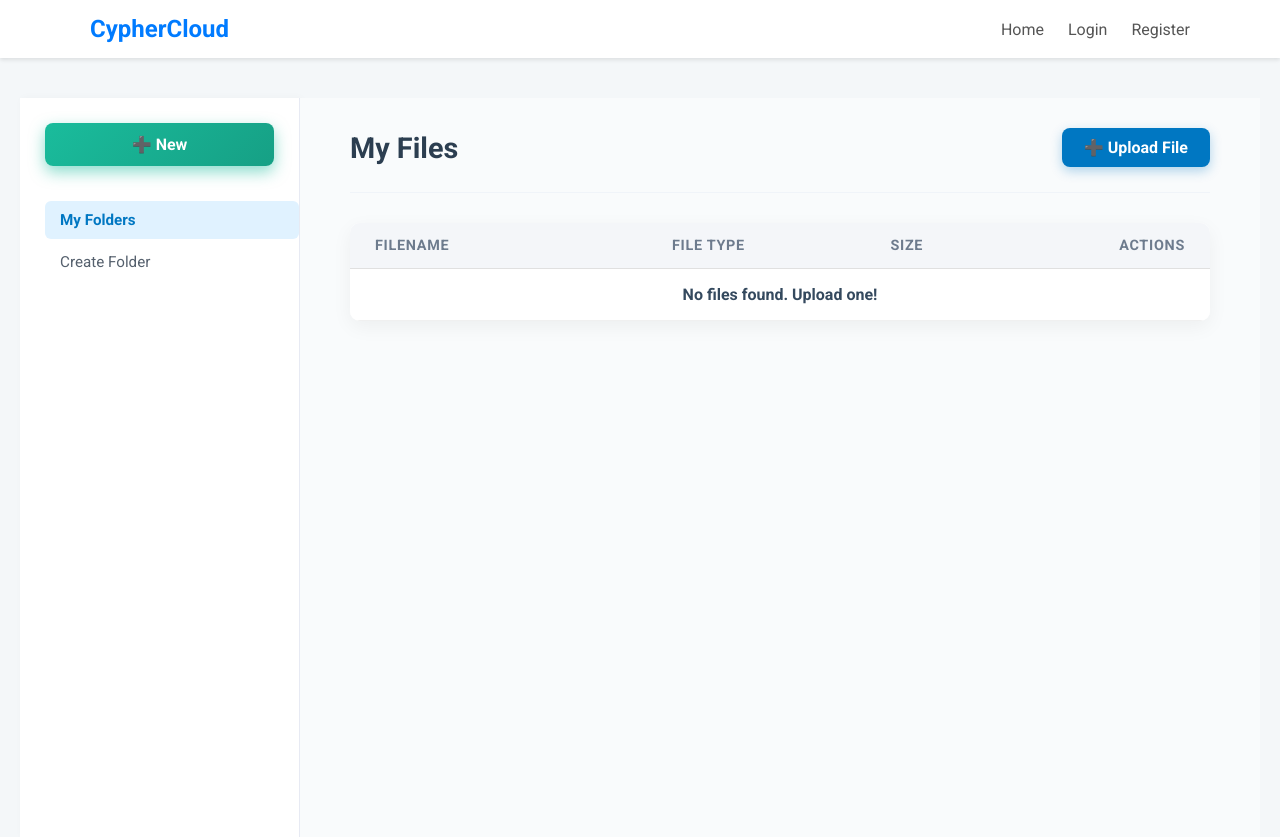
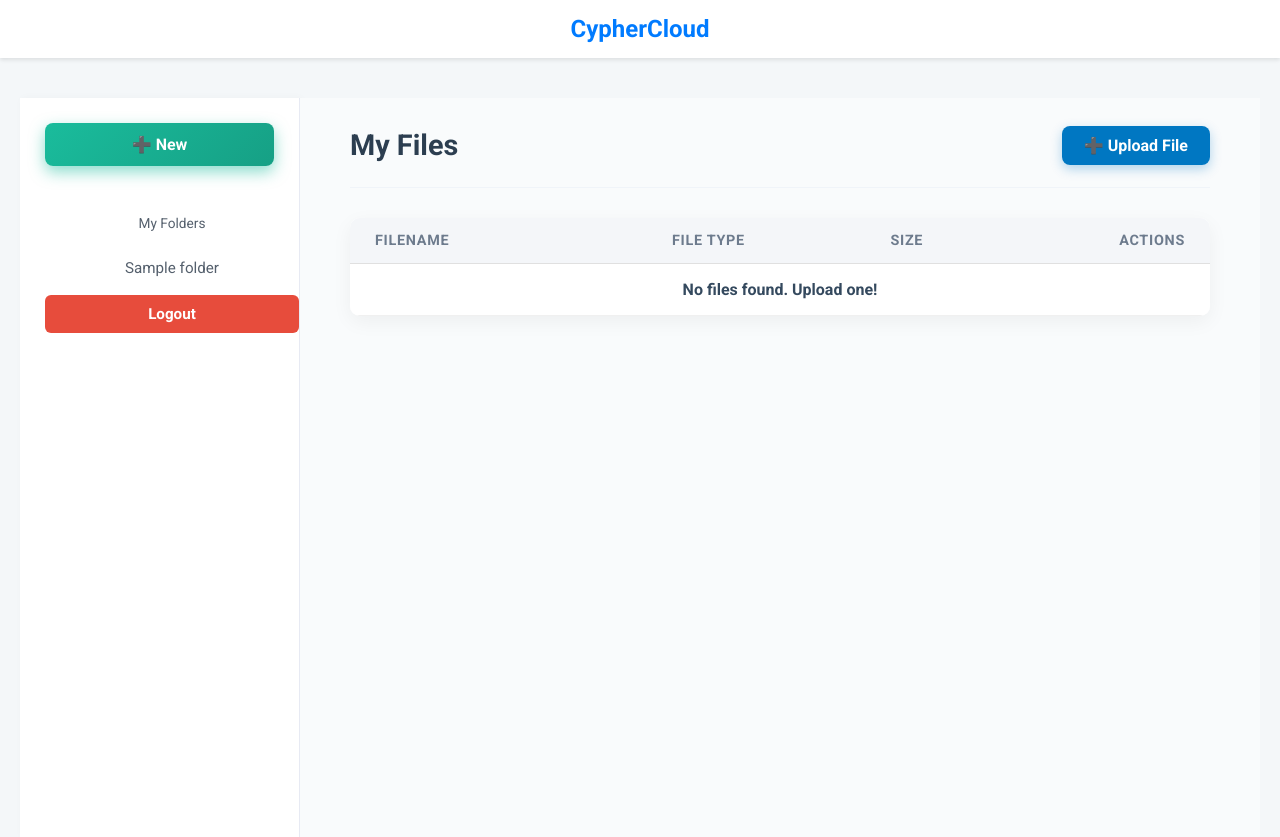
Before and after one commit to mubeenfatima717/cyphercloud, a Django app: page /drive/upload/ in a window 1280 px wide. Shown: the top 837 px of the page. Run offline with Django 5.2, Linux system fonts and the light colour scheme; a user stored in the database is signed in; tables that the repository leaves empty hold one stand-in row (values such as "Sample post").

Commit message:
feat: Implement user logout with confirmation and styling

```diff
--- a/authentication_app/templates/authentication_app/login.html
+++ b/authentication_app/templates/authentication_app/login.html
@@ -5,6 +5,9 @@
     <form action="{% url 'login' %}" method="post">
         {% csrf_token %}
         <h1>Login</h1>
+        {% if message %}
+            <p style="color: red; text-align: center; margin-bottom: 10px;">{{ message }}</p>
+        {% endif %}
         <div class="input-box">
             <input type="text" placeholder="Username" name="username" required>
             <i class='bx bx-user'></i>
@@ -15,7 +18,6 @@
         </div>
         <div class="remember-forgot">
             <label><input type="checkbox">Remember Me</label>
-            <a href="#">Forgot password?</a>
         </div>
         <button type="submit" class="btn">Log In</button>
         <p>Don't have an account?<a href="{% url 'sign_up' %}">Register Here</a></p>
--- a/authentication_app/views.py
+++ b/authentication_app/views.py
@@ -10,7 +10,7 @@
 from django.contrib.auth import logout
 
 
-# if user opens the registeration page
+# if registeration pageis opened
 def register_view(request):
 
      #it checks if user press the registeration btn to register in website
@@ -24,7 +24,7 @@
          #checking if user already exist in the database
          if User.objects.filter(username=input_username).exists():
             #  return HttpResponse("user already exists")
-            return render(request, 'authentication_app/login.html' , {'message' : 'user exists'} )
+            return render(request, 'authentication_app/login.html', {'message': 'Account already exists. Please Log In.'})
          else:
              # TODO: all teh equvalent commands for the commands in sql
              new_user = User.objects.create_user(input_username , input_email , input_password)
--- a/static/css/style.css
+++ b/static/css/style.css
@@ -26,7 +26,7 @@
 
 .navbar {
     display: flex;
-    justify-content: space-between;
+    justify-content: center; /* Changed from space-between to center */
     align-items: center;
     padding: 15px 50px;
     max-width: 1200px;
@@ -131,9 +131,10 @@
     background: #0056b3;
 }
 
+/* ADJUSTED CSS: Sets content to start (left) after removing the 'Forgot password' link */
 .remember-forgot {
     display: flex;
-    justify-content: space-between;
+    justify-content: flex-start; /* Changed from space-between */
     font-size: 0.9em;
     margin: -15px 0 15px;
 }
@@ -195,6 +196,8 @@
     border-right: 1px solid #e7eaf3;
     box-shadow: 2px 0 8px rgba(0, 0, 0, 0.03);
     font-size: 0.95rem;
+    display: flex;
+    flex-direction: column;
 }
 
 /* Sidebar "New" Button (Primary Action - Teal Gradient accent for high visibility) */
@@ -220,6 +223,24 @@
     box-shadow: 0 8px 18px rgba(26, 188, 156, 0.7);
     transform: translateY(-2px);
 }
+/* --- Logout Button in Sidebar --- */
+.logout-button {
+    margin-top: auto;  /* Pushes this item to the bottom of the flex container */
+    margin-right: 25px; /* Matches the sidebar's right padding, keeping it aligned */
+    margin-bottom: 10px; /* Some space from the very bottom edge */
+
+    background-color: #e74c3c; /* A strong, clear red */
+    color: white !important; /* White text for contrast */
+
+    border-radius: 6px; /* Matches the other sidebar link styles */
+    text-align: center; /* Ensures the text is centered */
+    font-weight: 600 !important; /* Makes the font bold */
+}
+
+.logout-button:hover {
+    background-color: #c0392b !important; /* A darker red on hover for feedback */
+    color: white !important; /* Keep the text white */
+}
 
 /* Sidebar Links - Improved Hierarchy and Spacing */
 .sidebar-link {
@@ -232,6 +253,8 @@
     border-radius: 6px;
     transition: background-color 0.2s, color 0.2s;
     font-weight: 500;
+     display: flex;
+    flex-direction: column;
 }
 
 .sidebar-link:hover {
--- a/storage_app/urls.py
+++ b/storage_app/urls.py
@@ -5,4 +5,9 @@
 
     path('dashboard/', views.upload_view, name='dashboard'),
      path('upload/', views.upload_view, name='upload_file'),
+     path('download/<int:file_id>/', views.download_file, name='download_file'),
+     path('delete/<int:file_id>/', views.delete_file, name='delete_file'),
+     path('create_folder/', views.create_folder, name='create_folder'),
+    path('dashboard/<int:folder_id>/', views.upload_view, name='dashboard_folder'),
+
 ]
--- a/storage_app/views.py
+++ b/storage_app/views.py
@@ -1,54 +1,109 @@
 from django.shortcuts import render, redirect
 from .models import File
-#functions from other files
+from .models import Folder
+# import os
+# from django.conf import settings
+from django.http import HttpResponse
+
+# Functions from other files
 from ai_classifier_app.classifier import analyze_file_type
 from security_app.encryption import encrypt
-
-# Imports added by teammate
-import os
-from django.conf import settings
-from django.http import HttpResponse
 from security_app.encryption import decrypt
 
-def upload_view(request):
-    # if not loged in
+
+
+
+
+
+#view for the dashboard and uploads
+def upload_view(request, folder_id=None):
     if not request.user.is_authenticated:
         return redirect('login')
 
-    #if file is uploaded
+    #when file is uploaded
     if request.method == 'POST':
-        f = request.FILES.get('file_input') # getting file
+        uploaded_file = request.FILES.get('file_input')
+        parent_folder_id = request.POST.get('folder_id')
 
-        if f:
-            #reading the file
-            data = f.read()
-            ftype = analyze_file_type(f.name)#type of file
-            locked_data = encrypt(data)#encrypting it
+        parent_folder = None
+        if parent_folder_id:
 
-            #in data base
+            parent_folder = Folder.objects.filter(owner=request.user, id=parent_folder_id).first()
+
+        if uploaded_file:
+            data = uploaded_file.read()
+            ftype = analyze_file_type(uploaded_file.name)
+            locked_data = encrypt(data)
+
             File.objects.create(
-                owner = request.user,
-                file_name = f.name,
-                file_data = locked_data,
-                file_type = ftype,
-                file_size = f.size
+                owner=request.user,
+                file_name=uploaded_file.name,
+                file_data=locked_data,
+                file_type=ftype,
+                file_size=uploaded_file.size,
+                folder=parent_folder
             )
-            return redirect('dashboard')
 
-    return render(request, 'storage/dashboard.html')
+        # redirect the user back to the folder they were in
+        if parent_folder:
+            return redirect('dashboard_folder', folder_id=parent_folder.id)
+        return redirect('dashboard')
 
-#function to download file
+    # get request of user
+    current_folder = None
+    if folder_id:
+        # specific folder
+        current_folder = Folder.objects.filter(owner=request.user, id=folder_id).first()
+
+    if current_folder:
+        #files that are inside the current folder
+        files = File.objects.filter(owner=request.user, folder=current_folder)
+    else:
+        #files that are in the root not in any folder
+        files = File.objects.filter(owner=request.user, folder__isnull=True)
+
+    # all folders to display in the sidebar
+    folders = Folder.objects.filter(owner=request.user)
+
+    context = {
+        'files': files,
+        'folders': folders,
+        'current_folder': current_folder,
+    }
+    return render(request, 'storage/dashboard.html', context)
+
+
 def download_file(request, file_id):
-    file_obj = File.objects.get(id=file_id)
-    # Note: ensure 'encrypted_name' exists in your model, otherwise this might need adjustment later
-    # For now, we assume the teammate's code logic is sound for their feature.
-    file_path = os.path.join(settings.MEDIA_ROOT, file_obj.encrypted_name)
+    f = File.objects.get(id=file_id, owner=request.user)
+    locked_data = f.file_data
+    original_data = decrypt(locked_data)
+    response = HttpResponse(original_data, content_type='application/octet-stream')
+    response['Content-Disposition'] = f'attachment; filename="{f.file_name}"'
+    return response
 
-    with open(file_path, 'rb') as f:
-        encrypted_data = f.read()
 
-    decrypted_data = decrypt(encrypted_data)
+def delete_file(request, file_id):
+    if not request.user.is_authenticated:
+        return redirect('login')
+    file_to_delete = File.objects.filter(id=file_id, owner=request.user).first()
 
-    response = HttpResponse(decrypted_data, content_type='application/octet-stream')
-    response['Content-Disposition'] = f'attachment; filename="{file_obj.file_name}"'
-    return response
+    # Store the folder ID before deleting the file
+    if file_to_delete and file_to_delete.folder:
+        folder_id = file_to_delete.folder.id
+        file_to_delete.delete()
+        return redirect('dashboard_folder', folder_id=folder_id)
+    elif file_to_delete:
+        file_to_delete.delete()
+
+    return redirect('dashboard')
+
+
+def create_folder(request):
+    if not request.user.is_authenticated:
+        return redirect('login')
+    if request.method == 'POST':
+        folder_name = request.POST.get('folder_name')
+        if folder_name:
+            Folder.objects.create(name=folder_name, owner=request.user)
+        return redirect('dashboard')
+    return render(request, 'storage/create_folder.html')
--- a/templates/base.html
+++ b/templates/base.html
@@ -6,6 +6,8 @@
     <meta name="viewport" content="width=device-width, initial-scale=1.0">
     <title>CypherCloud - Secure Storage</title>
 
+    <link href='https://unpkg.com/boxicons@2.1.4/css/boxicons.min.css' rel='stylesheet'>
+
     <link rel="stylesheet" href="{% static 'css/style.css' %}">
 </head>
 <body>
@@ -13,12 +15,7 @@
     <header class="main-header">
         <nav class="navbar">
             <a href="#" class="logo">CypherCloud</a>
-            <div class="nav-links">
-                <a href="#">Home</a>
-                <a href="#">Login</a>
-                <a href="#">Register</a>
-            </div>
-        </nav>
+            </nav>
     </header>
 
     <main class="content-area">
```
Also changed, not shown: storage_app/templates/storage/create_folder.html, storage_app/templates/storage/dashboard.html.
